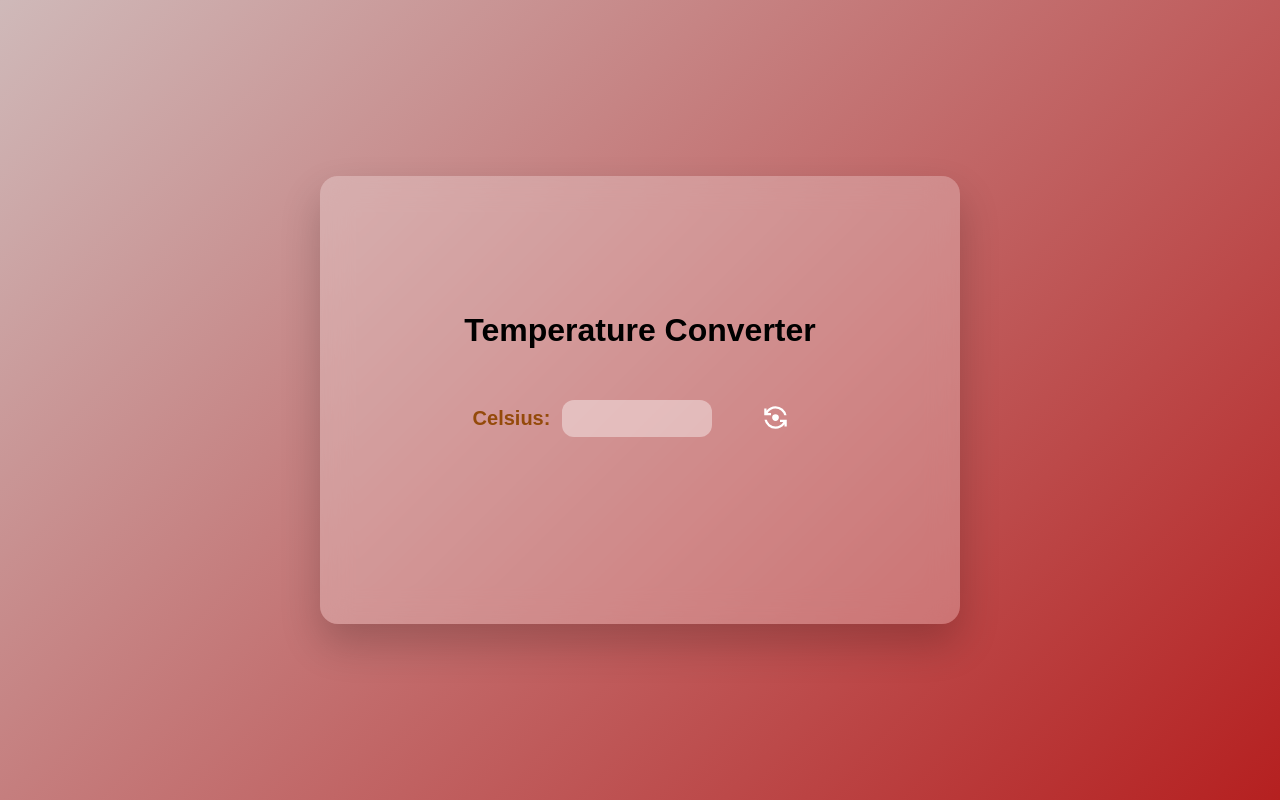
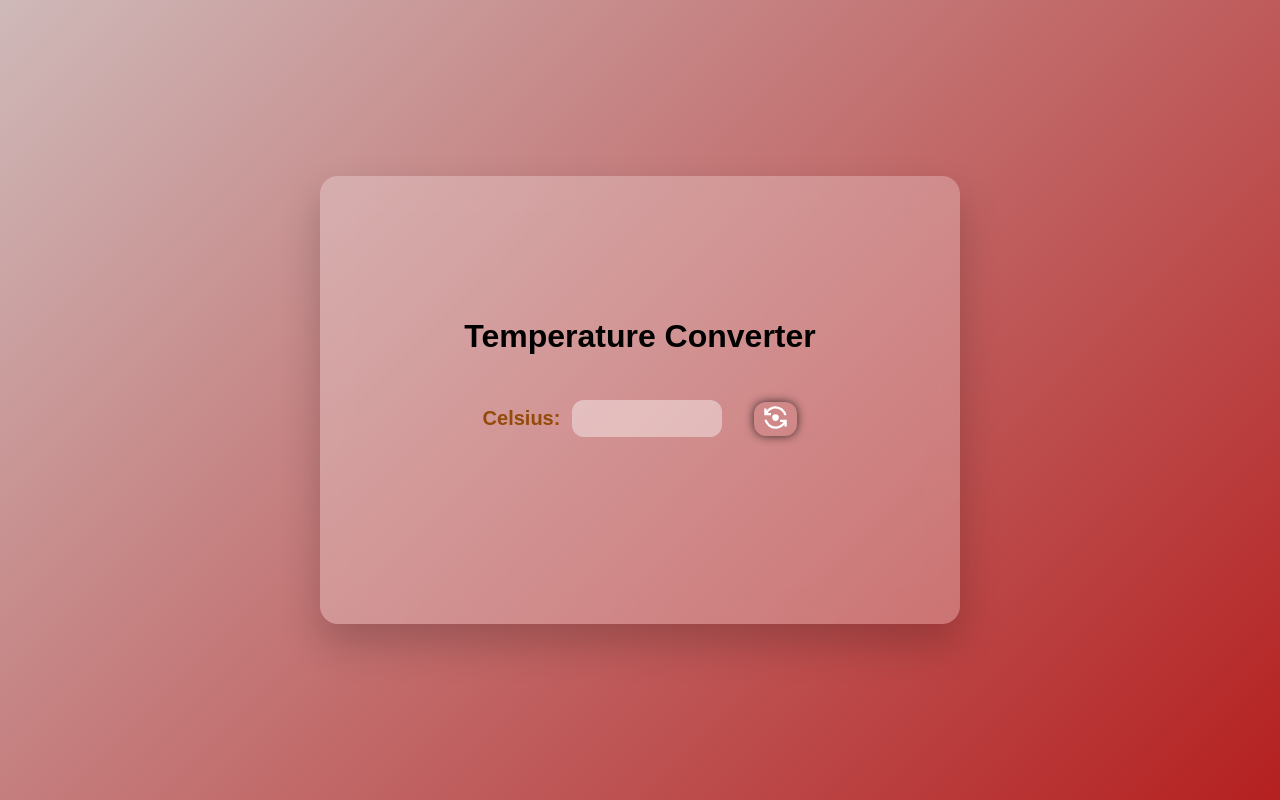
Before and after one commit to MahdiJDS/temperature-converter-ts, a website: page index.html in a window 1280 px wide. Drawn offline with Linux system fonts and the light colour scheme.

```diff
--- a/style.css
+++ b/style.css
@@ -73,11 +73,23 @@
     -webkit-appearance: none;
 }
 
-.switch button {
-    padding: 10px 18px;
+.switch {
+    display: flex;
+    gap: 15px;
+}
+
+.switch button{
+     padding: 2px 8px;
     margin-left: 20px;
     border: none;
     border-radius: 12px;
-    background: rgba(0, 0, 0, 0);
+    box-shadow: 0px 0px 10px rgba(17, 16, 16, 0.8);
+    background: none;
     cursor: pointer;
+    transition: all 0.3s ease-in-out;
 }
+
+.switch button:hover{
+    transform: scale(1.05);
+     box-shadow: 0px 0px 10px rgba(59, 57, 57, 0.8);
+}
```
